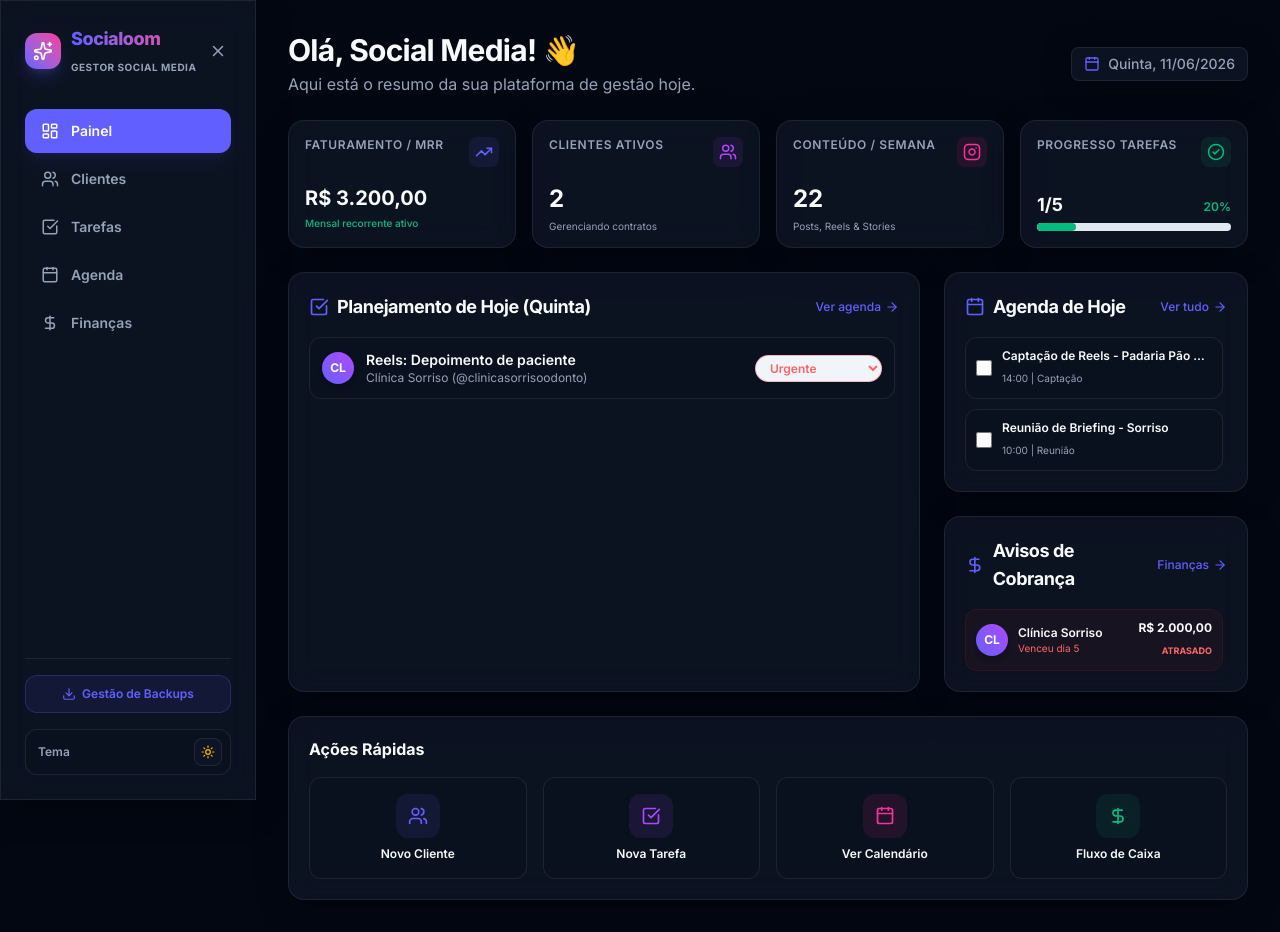
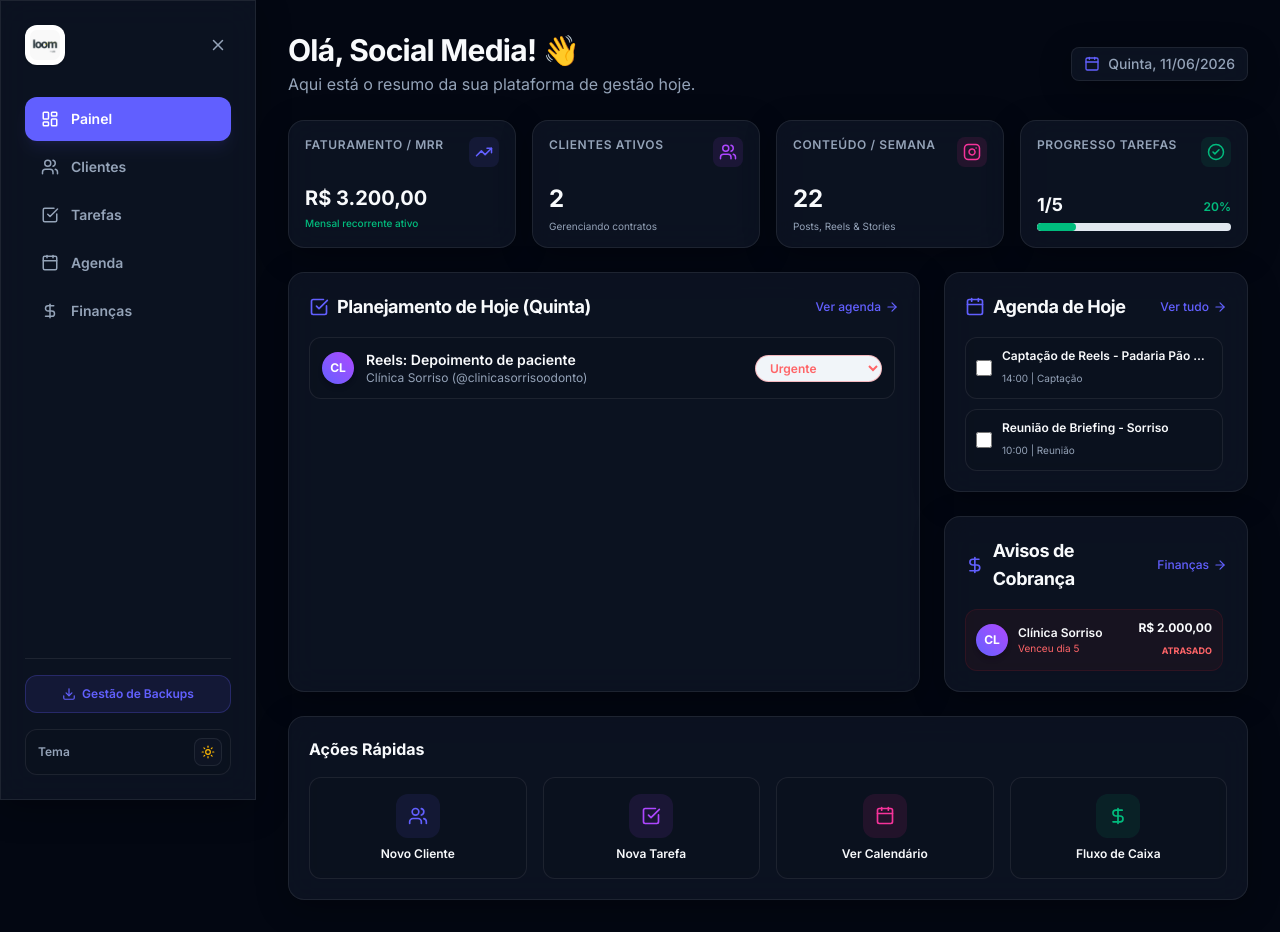
Before and after one commit to DabliuL/Socialoom, a React (Vite) app: page / in a window 1280 px wide. Built offline with nearby package versions, Linux system fonts and the light colour scheme.

Commit message:
design: update app logo favicon and android launcher icons

```diff
--- a/index.html
+++ b/index.html
@@ -2,7 +2,7 @@
 <html lang="pt-BR">
   <head>
     <meta charset="UTF-8" />
-    <link rel="icon" type="image/svg+xml" href="/vite.svg" />
+    <link rel="icon" type="image/jpeg" href="/favicon.jpg" />
     <meta name="viewport" content="width=device-width, initial-scale=1.0, maximum-scale=1.0, user-scalable=no, viewport-fit=cover" />
     <title>Socialoom - Gestão de Social Media</title>
     <!-- Google Fonts: Inter -->
--- a/src/App.jsx
+++ b/src/App.jsx
@@ -21,6 +21,8 @@ import TaskManager from './components/TaskManager';
 import FinanceManager from './components/FinanceManager';
 import AgendaManager from './components/AgendaManager';
 import Modal from './components/Modal';
+
+import logoImg from './assets/logo.jpg';
 
 const DEFAULT_CLIENTS = [
   {
@@ -348,13 +350,7 @@ export default function App() {
           {/* Logo Brand & Close button */}
           <div className="flex items-center justify-between gap-2">
             <div className="flex items-center gap-2.5">
-              <div className="w-9 h-9 rounded-xl bg-gradient-to-tr from-indigo-500 to-pink-500 flex items-center justify-center text-white shadow-lg shadow-indigo-500/25">
-                <Sparkles size={20} />
-              </div>
-              <div>
-                <h1 className="text-lg font-extrabold tracking-tight bg-gradient-to-r from-indigo-500 to-pink-500 bg-clip-text text-transparent">Socialoom</h1>
-                <span className="text-[10px] text-text-secondary font-bold uppercase tracking-wider">Gestor Social Media</span>
-              </div>
+              <img src={logoImg} alt="Loom Social" className="h-10 w-auto rounded-xl object-contain bg-white p-1 border border-glass-border shadow-sm" />
             </div>
 
             {/* Close Button */}
@@ -420,15 +416,7 @@ export default function App() {
             <Menu size={20} />
           </button>
 
-          <div className="flex items-center gap-2">
-            <div className="w-7 h-7 rounded-lg bg-gradient-to-tr from-indigo-500 to-pink-500 flex items-center justify-center text-white shadow shadow-indigo-500/20">
-              <Sparkles size={14} />
-            </div>
-            <div>
-              <h1 className="text-sm font-extrabold tracking-tight bg-gradient-to-r from-indigo-500 to-pink-500 bg-clip-text text-transparent leading-none">Socialoom</h1>
-              <span className="text-[8px] text-text-secondary font-bold uppercase tracking-wider">Gestor</span>
-            </div>
-          </div>
+          <img src={logoImg} alt="Loom Social" className="h-8 w-auto rounded-lg object-contain bg-white p-0.5 border border-glass-border shadow-xs" />
         </div>
 
         <div className="flex items-center gap-2">
```
Also changed, not shown: public/favicon.jpg (added), src/assets/logo.jpg (added), 15 other files (tests, documents, lock files or other folders).
